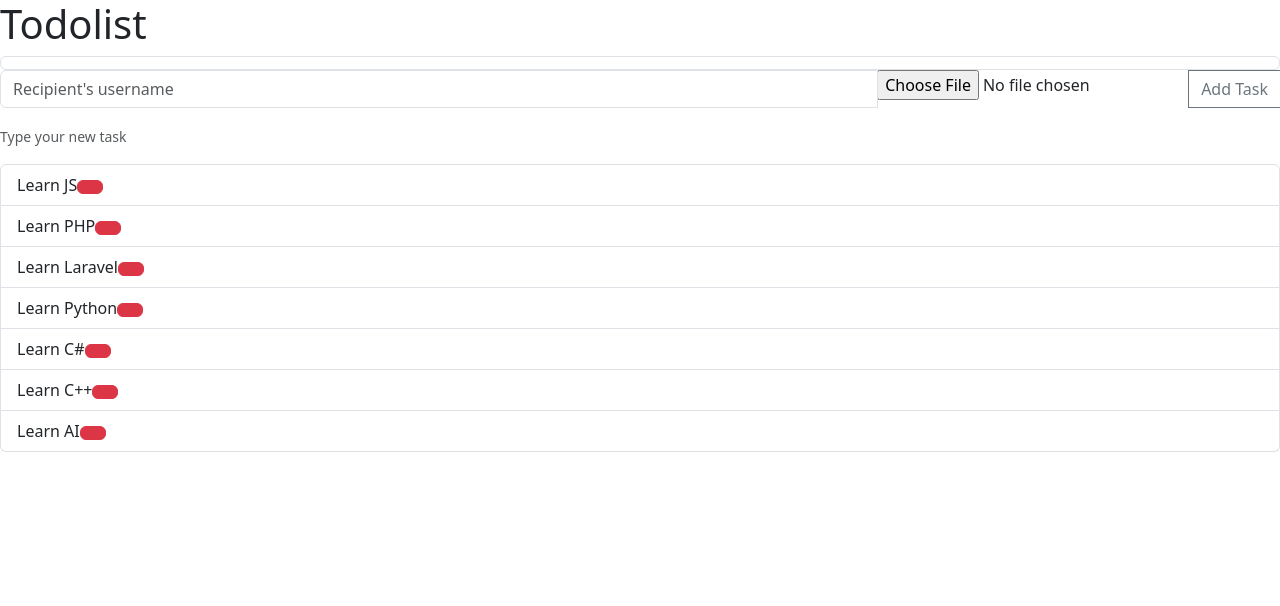
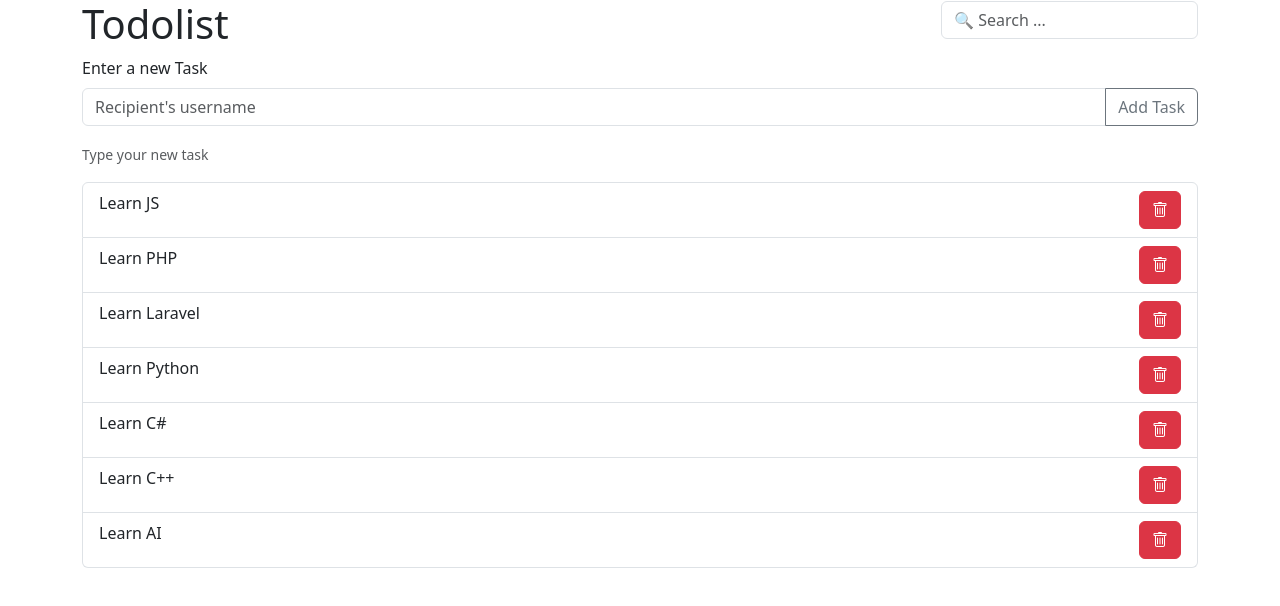
Before and after one commit to nelvison-benedetto/react-router, a React (Vite) app: page / in a window 1280 px wide. Shown: the top 606 px of the page. Built offline with nearby package versions, Linux system fonts and the light colour scheme.

Commit message:
corrected ultimate

```diff
--- a/package.json
+++ b/package.json
@@ -11,6 +11,7 @@
   },
   "dependencies": {
     "bootstrap": "^5.3.3",
+    "bootstrap-icons": "^1.11.3",
     "react": "^18.3.1",
     "react-dom": "^18.3.1"
   },
--- a/src/components/AppMain.jsx
+++ b/src/components/AppMain.jsx
@@ -1,4 +1,4 @@
-import { useState } from 'react'
+import { useState, useEffect} from 'react'
 
 // Ampliare l'esercizio precedente aggiungendo, nel form, i campi per immagine, contenuto, categoria (select),
 // tags (lista di checkbox) e uno stato per pubblicare o meno l'articolo. Utilizzare un unico oggetto per gestire tutti i dati del form.
@@ -9,25 +9,31 @@ export default function AppMain(){
 
   const initialTasks = ['Learn JS','Learn PHP','Learn Laravel','Learn Python','Learn C#','Learn C++','Learn AI'];
 
-  const [tasks, setTasks] = useState(initialTasks);
+  const [tasks, setTasks] = useState(initialTasks);  //tasks is the array, setTasks to edit it, initialTasks initial data
   const [newTask, setNewTask] = useState('');
-  const [file, setFile] = useState();
+  const [searchText, setSearchText] = useState('');
+  const [filteredTasks, setFilteredTasks] = useState(tasks);
+
+  useEffect(()=>{
+    const filteredTasks = tasks.filter((item,index)=> item.toLowerCase().includes(searchText.toLowerCase()));
+    console.log(filteredTasks);
+    setFilteredTasks(filteredTasks);
+  }, [tasks, searchText]  //with [] useEffect is executed only once when the component is first mounted
+  );     //useEffect needs to run every time either tasks or searchText is updated
 
 
   function addTask(e){
-    e.preventDefault();  //INFOPreviene il refresh della pagina
-    //tasks.push(newTasks);
-    if (newTask.trim() === '') {
-      return; // Non aggiungere task vuote
+    e.preventDefault();  //prevent the page refresh
+    if(newTask.trim() === '') {  //avoid the insertion of empty tasks.
+      return;
     }
     const newTasks_local= [
       newTask,
       ...tasks,
     ];
-    //e.target.reset();
-    console.log("the new tasks are "+newTasks_local);
+    console.log(`added new Task ${newTask}`);
     setTasks(newTasks_local);
-    setNewTask('');
+    setNewTask('');  //clean input
   }
 
   function handleTrashTaskClick(e){
@@ -37,6 +43,12 @@ export default function AppMain(){
     console.log(newTasks_local);
     setTasks(newTasks_local);
   }
+
+  function handleSearchForm(e){
+    e.preventDefault();
+    alert('Form sent');
+  }
+
   function addImage(e) {
     console.log(e.target.files);
     setFile(URL.createObjectURL(e.target.files[0]));
@@ -44,31 +56,53 @@ export default function AppMain(){
 
   return(
     <main>
+      <div className='container'>
+
+        {/* H1 + Search  */}
+        <div className='d-flex align-items-center justify-content-between'>
           <h1>Todolist</h1>
-      <form onSubmit={addTask}>
+          <form onSubmit={handleSearchForm}>
             <div className='mb-3'>
-          <label htmlFor="task" className='form-control'></label>
+              <input
+                type="search"
+                className='form-control'
+                name='searchText'
+                id='searchText'
+                aria-describedby='searchHelper'
+                placeholder='🔍 Search ...'
+                value={searchText}
+                onChange={e=> setSearchText(e.target.value)}
+              />
+            </div>
+          </form>
+        </div>
 
+        {/* Add New Task  */}
+        <form onSubmit={addTask}>  {/* onSubmit event is tied to addTask funct */}
+          <div className='mb-3'>
+            <label htmlFor="task" className="form-label">Enter a new Task</label>
+              {/* Etichetta per il campo di input, htmlFor="task" link this label to input with id="task" */}
             <div className='input-group mb-3'>
               <input type="text"
-                className='form-control'
+                className='form-control'  //bootstrap style
                 placeholder="Recipient's username"
-                aria-label="Recipient's username"
-                aria-describedby='button-addon2'
+                aria-label="Recipient's username"  //useful for screen readers
+                aria-describedby='button-addon2'  //for screen readers, link this input to elem with id='button-addon2' (the addTask button)
                 value={newTask}
-                onChange={e=>setNewTask(e.target.value)}
+                onChange={e=>setNewTask(e.target.value)}  //dinamic edit setNewTask edita il value
               />
-            <input type="file" onChange={addImage} />
               <button className='btn btn-outline-secondary' type='submit' id='button-addon2'>Add Task</button>
-            <img src={file}/>
+                {/* type='submit' send the form execute addTask */}
             </div>
-          <small id='taskHelperId' className='form-text text-muted'>Type your new task</small>
+
+            <small id='taskHelperId' className='form-text text-muted'>Type your new task</small>  {/* little instruction under form */}
           </div>
         </form>
 
-      <ul className='list-group d-flex justify-content-between'>
-        {tasks.map((item,index)=>
-          <li key={index} className='list-group-item'>
+        {/* All Tasks */}
+        <ul className='list-group '>
+          {filteredTasks.map((item,index)=>
+            <li key={index} className='list-group-item d-flex justify-content-between'>
               {item}
               <button onClick={handleTrashTaskClick} data-index={index} className='btn btn-danger'>
                 <i className='bi bi-trash'></i>
@@ -76,6 +110,7 @@ export default function AppMain(){
             </li>
           )}
         </ul>
+      </div>
     </main>
   );
 }
--- a/src/main.jsx
+++ b/src/main.jsx
@@ -3,6 +3,7 @@ import { createRoot } from 'react-dom/client'
 import './index.css'
 import App from './App.jsx'
 import '../node_modules/bootstrap/dist/css/bootstrap.min.css'
+import '../node_modules/bootstrap-icons/font/bootstrap-icons.min.css'
 
 createRoot(document.getElementById('root')).render(
   <StrictMode>
```
Also changed, not shown: 1 other file (tests, documents, lock files or other folders). Lines whose indentation alone changed are shown as unchanged.
